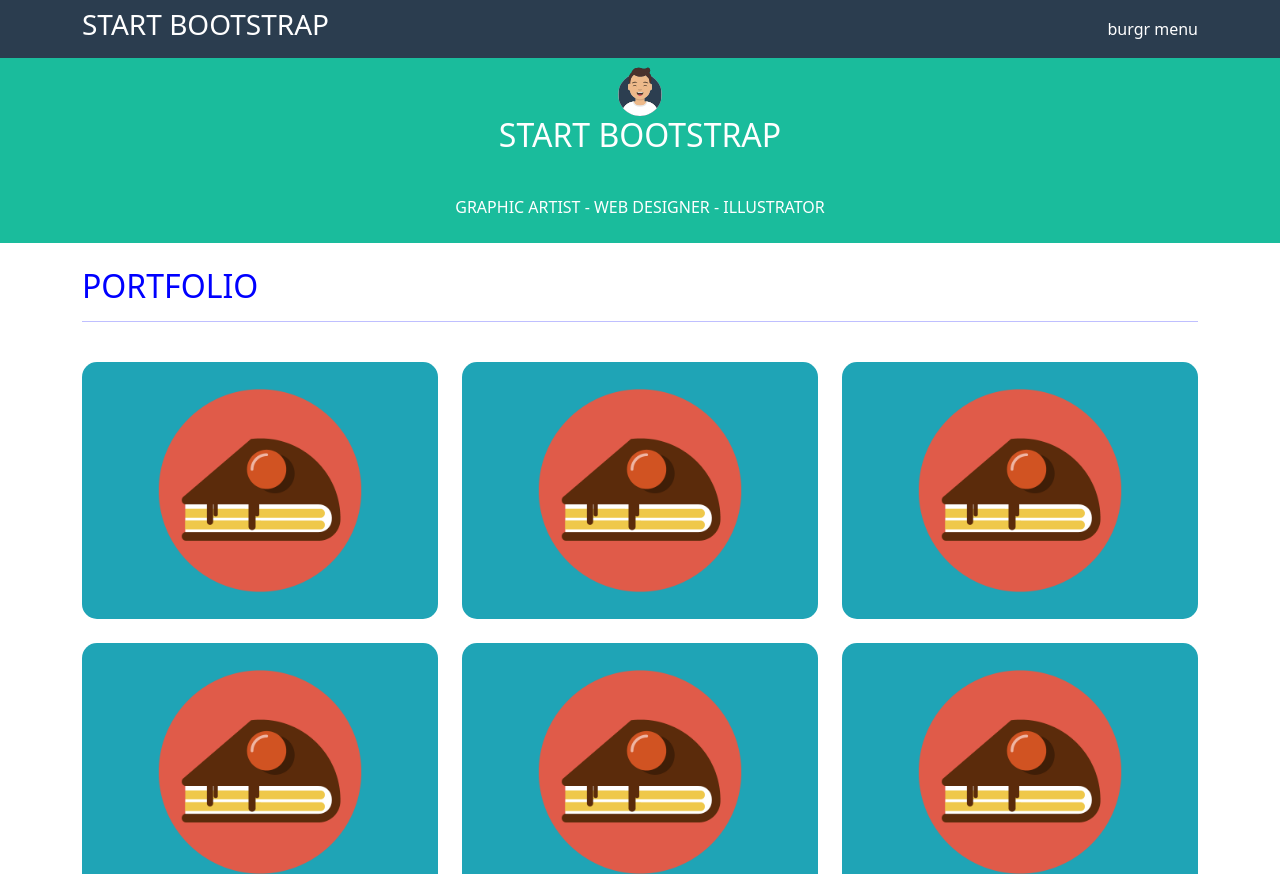
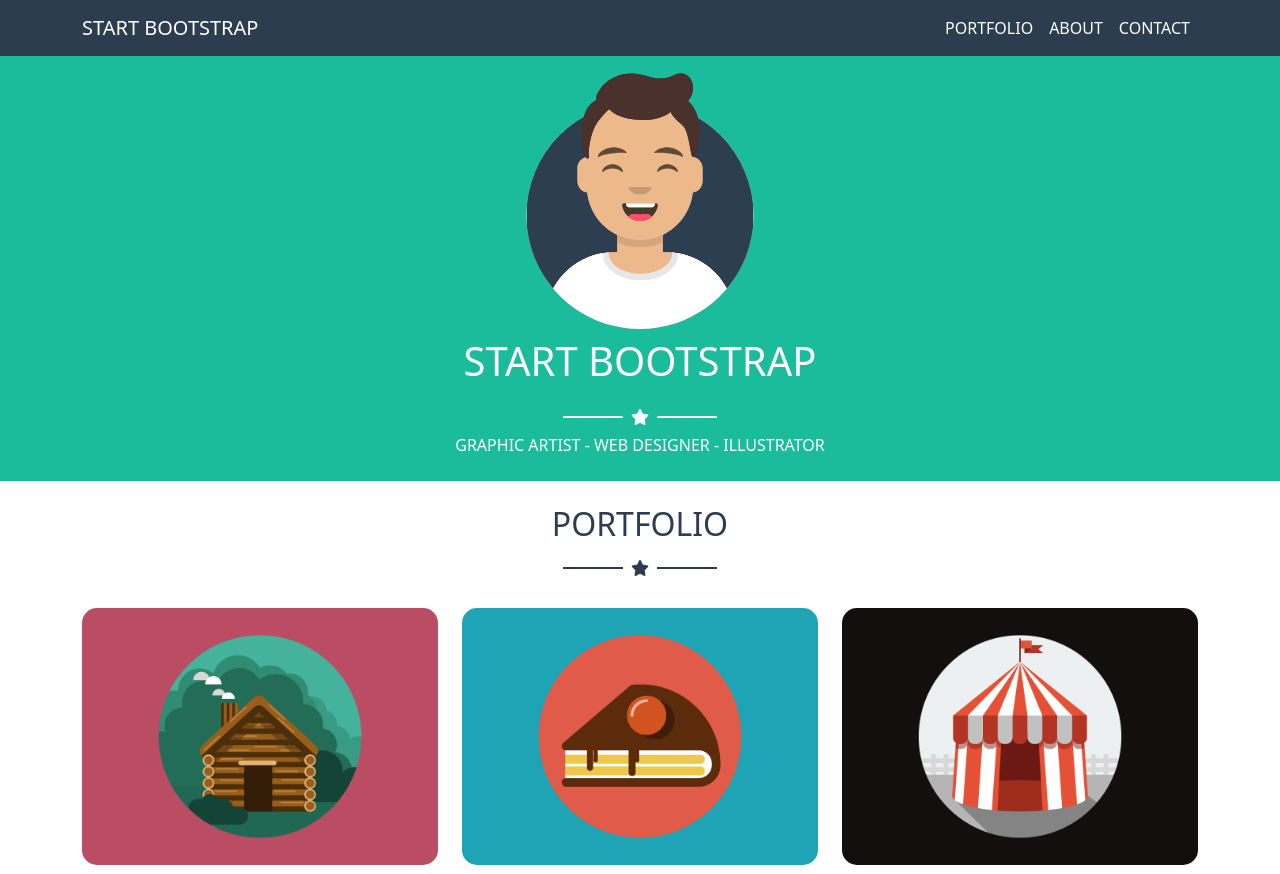
Before and after one commit to RiccardoPietrobon/html-css-bootstrap-freelancer, a plain HTML site: page index.html in a window 1280 px wide. Shown: the top 874 px of the page. Drawn offline with nearby package versions, Linux system fonts and the light colour scheme.

Commit message:
portfolio ok

```diff
--- a/css/style.css
+++ b/css/style.css
@@ -1,7 +1,10 @@
 /* header */
-header{
-    background-color: hsl(210deg 29% 24%);
-    color: white;
+.navbar{
+    background-color: hsl(210deg 29% 24%) !important;
+}
+.navbar-brand, .navbar-toggler-icon,
+.nav-link{
+    color: white !important;
 }
 
 /* jumbo */
@@ -9,13 +12,38 @@ header{
     background-color: hsl(168deg 76% 42%);
     color: white;
 }
-.jumbotron img{
-    height: 50px;
+.jumbotron .box-img{
+    width: 250px;
+    min-width: 100px;
+}
+
+/* star */
+.box-star{
+    position: relative;
+}
+
+.star_white::after,
+.star_white::before{
+    height: 2px;
+    width: 60px;
+    content: "";
+    background-color: white;
+    border-radius: 3px;
+    display: block;
+}
+
+.star_blue::after,
+.star_blue::before {
+    height: 2px;
+    width: 60px;
+    content: "";
+    background-color: hsl(210deg 29% 24%);
+    display: block;
 }
 
 /* portfolio */
 .portfolio{
-    color: blue;
+    color: hsl(210deg 29% 24%)
 }
 .portfolio img{
     border-radius: 15px;
--- a/index.html
+++ b/index.html
@@ -16,54 +16,86 @@
 	<link rel="stylesheet" href="./css/style.css">
 	<link rel="stylesheet" href="./css/12-bool.css">
 
+	<link rel="stylesheet" href="https://cdnjs.cloudflare.com/ajax/libs/font-awesome/6.2.1/css/all.min.css"
+		integrity="sha512-MV7K8+y+gLIBoVD59lQIYicR65iaqukzvf/nwasF0nqhPay5w/9lJmVM2hMDcnK1OnMGCdVK+iQrJ7lzPJQd1w=="
+		crossorigin="anonymous" referrerpolicy="no-referrer" />
+
 </head>
 
 <body>
 <!-- header -->
 	<header>
-		<div class="container-md">
-			<div class="row py-2">
-				<div class="col-6">
-					<h3>START BOOTSTRAP</h3>
-				</div>
-				<div class="col-6 d-flex align-items-center justify-content-end">
-					<span>burgr menu</span>
+		<nav class="navbar navbar-expand-md bg-light">
+			<div class="container-md">
+				<a class="navbar-brand" href="#">START BOOTSTRAP</a>
+				<button class="navbar-toggler d-md-none" type="button" data-bs-toggle="collapse" data-bs-target="#navbarNav"
+					aria-controls="navbarNav" aria-expanded="false" aria-label="Toggle navigation">
+					<span class="navbar-toggler-icon"></span>
+				</button>
+				<div class="collapse navbar-collapse flex-grow-0" id="navbarNav">
+					<ul class="navbar-nav">
+						<li class="nav-item">
+							<a class="nav-link active" aria-current="page" href="#portfolio_anc">PORTFOLIO</a>
+						</li>
+						<li class="nav-item">
+							<a class="nav-link active" aria-current="page" href="#about_us_anc">ABOUT</a>
+						</li>
+						<li class="nav-item">
+							<a class="nav-link active" aria-current="page" href="#contact_me_anc">CONTACT</a>
+						</li>
+					</ul>
 				</div>
 			</div>
-		</div>
+		</nav>
 	</header>
 <!-- jumbotron -->
 	<div class="jumbotron">
 		<div class="container-md d-flex flex-column align-items-center py-2">
-			<img src="./img/avatar.svg" alt="avatar">
-			<h2>START BOOTSTRAP</h2>
-			<hr>
+			<div class="box-img">
+				<img src="./img/avatar.svg" alt="img">
+			</div>
+			<h1 class="py-2">START BOOTSTRAP</h1>
+			<div class="box-star">
+				<span class="star_white d-flex align-items-center">
+					<i class="fa-solid fa-star p-2"></i>
+				</span>
+			</div>
 			<p>GRAPHIC ARTIST - WEB DESIGNER - ILLUSTRATOR</p>
 		</div>
 	</div>
 <!-- portfolio -->
 	<div class="portfolio">
 		<div class="container-md py-4">
-			<h2>PORTFOLIO</h2>
-			<hr>
+			<div class="row">
+				<div class="col-12 d-flex flex-column align-items-center text-center">
+					<a name="portfolio_anc">
+						<h2>PORTFOLIO</h2>
+					</a>
+					<div class="box-star">
+						<span class="star_blue d-flex align-items-center">
+							<i class="fa-solid fa-star p-2"></i>
+						</span>
+					</div>
+				</div>
+			</div>
 			<div class="row">
 				<div class="col-12 col-md-6 col-lg-4 g-4">
-					<img src="./img/cake.png" alt="">
+					<img src="./img/cabin.png" alt="cabin">
 				</div>
 				<div class="col-12 col-md-6 col-lg-4 g-4">
-					<img src="./img/cake.png" alt="">
+					<img src="./img/cake.png" alt="cake">
 				</div>
 				<div class="col-12 col-md-6 col-lg-4 g-4">
-					<img src="./img/cake.png" alt="">
+					<img src="./img/circus.png" alt="circus">
 				</div>
 				<div class="col-12 col-md-6 col-lg-4 g-4">
-					<img src="./img/cake.png" alt="">
+					<img src="./img/game.png" alt="game">
 				</div>
 				<div class="col-12 col-md-6 col-lg-4 g-4">
-					<img src="./img/cake.png" alt="">
+					<img src="./img/safe.png" alt="safe">
 				</div>
 				<div class="col-12 col-md-6 col-lg-4 g-4">
-					<img src="./img/cake.png" alt="">
+					<img src="./img/submarine.png" alt="submarine">
 				</div>
 			</div>
 		</div>
@@ -71,7 +103,9 @@
 <!-- about -->
 	<div class="about_us">
 		<div class="container-sm d-flex flex-column py-4 px-2 align-items-center">
-			<h2>ABOUT</h2>
+			<a name="about_us_anc">
+				<h2>ABOUT</h2>
+			</a>
 			<hr>
 			<div class="row py-2">
 				<div class="col-12 col-md-6">
@@ -90,7 +124,9 @@
 <!-- contact me -->
 	<div class="contact_me">
 		<div class="container-sm d-flex flex-column py-4 align-items-center">
-			<h2>CONTACT ME</h2>
+			<a name="contact_me_anc">
+				<h2>CONTACT ME</h2>
+			</a>
 			<hr>
 			<div class="credenziali">Nome</div>
 			<div class="credenziali">Email Adress</div>
@@ -119,6 +155,16 @@
 	<footer>
 		<p class="text-center py-3">Copyright Your Website 2019</p>
 	</footer>
+
+
+	<script src="https://cdn.jsdelivr.net/npm/@popperjs/core@2.11.6/dist/umd/popper.min.js"
+		integrity="sha384-oBqDVmMz9ATKxIep9tiCxS/Z9fNfEXiDAYTujMAeBAsjFuCZSmKbSSUnQlmh/jp3"
+		crossorigin="anonymous">
+	</script>
+	<script src="https://cdn.jsdelivr.net/npm/bootstrap@5.2.3/dist/js/bootstrap.min.js"
+		integrity="sha384-cuYeSxntonz0PPNlHhBs68uyIAVpIIOZZ5JqeqvYYIcEL727kskC66kF92t6Xl2V"
+		crossorigin="anonymous">
+	</script>
 </body>
 
 </html>
```
